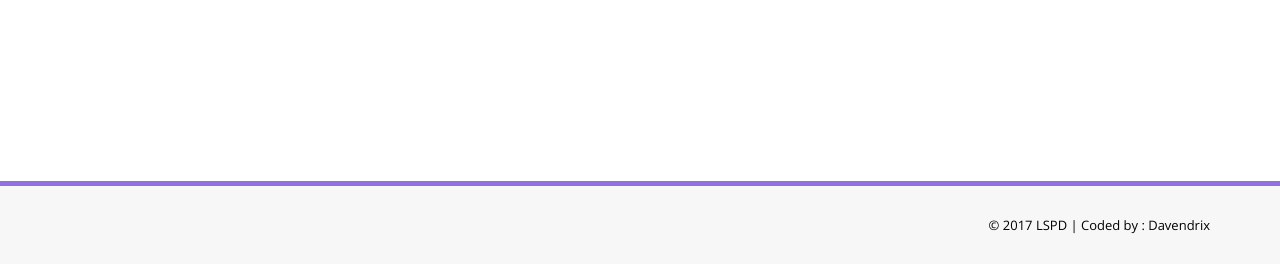
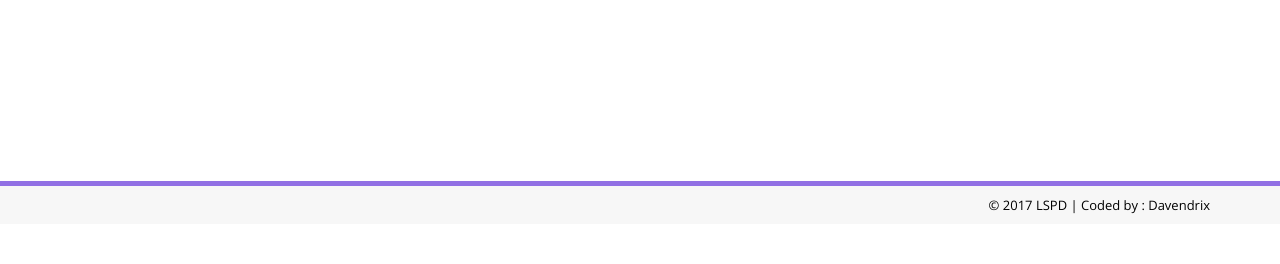
Before and after one commit to TwitchParadise/Police-Portal, a PHP site: page / in a window 1280 px wide. Shown: the part 794-1058 px from the top of the page. After the commit the page ends 1008 px from the top, so only its background shows below. Run offline with PHP 8.4, Linux system fonts and the light colour scheme; the visitor is signed in with stand-in values (Sample User, id 1); data that the repository does not hold is empty.

Commit message:
Thinner Footer

```diff
--- a/assets/css/style.css
+++ b/assets/css/style.css
@@ -206,7 +206,7 @@ height: 60px;
    FOOTER SECTION STYLES
  ============================================================ */
 .footer-section {
-    padding:25px 50px 25px 50px;
+    padding:5px 50px 5px 50px;
     color:#000;
     font-size:13px;
       background-color: #f7f7f7;
```
